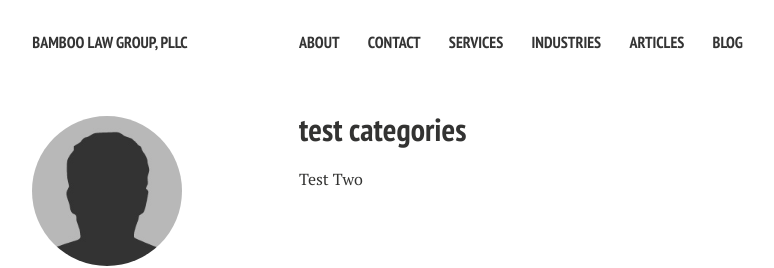
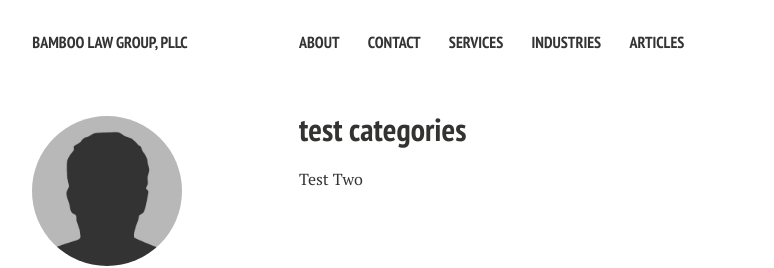
Before and after one commit to nerdyfergy/blg-site-mm3, a Jekyll site: the page built from articles/index.md, in a window 1280 px wide. Shown: the top 268 px of the page, without its empty margins (21-795 px from the left). Built offline with Jekyll 4.4.1, drawn with Linux system fonts in a browser that asks for light colours; nearby versions of some CDN libraries.

Commit message:
Update navigation.yml

```diff
--- a/_data/navigation.yml
+++ b/_data/navigation.yml
@@ -14,6 +14,3 @@
 
 - title: Articles
   url: /articles/
-
-- title: Blog
-  url: /law-blog/
```
